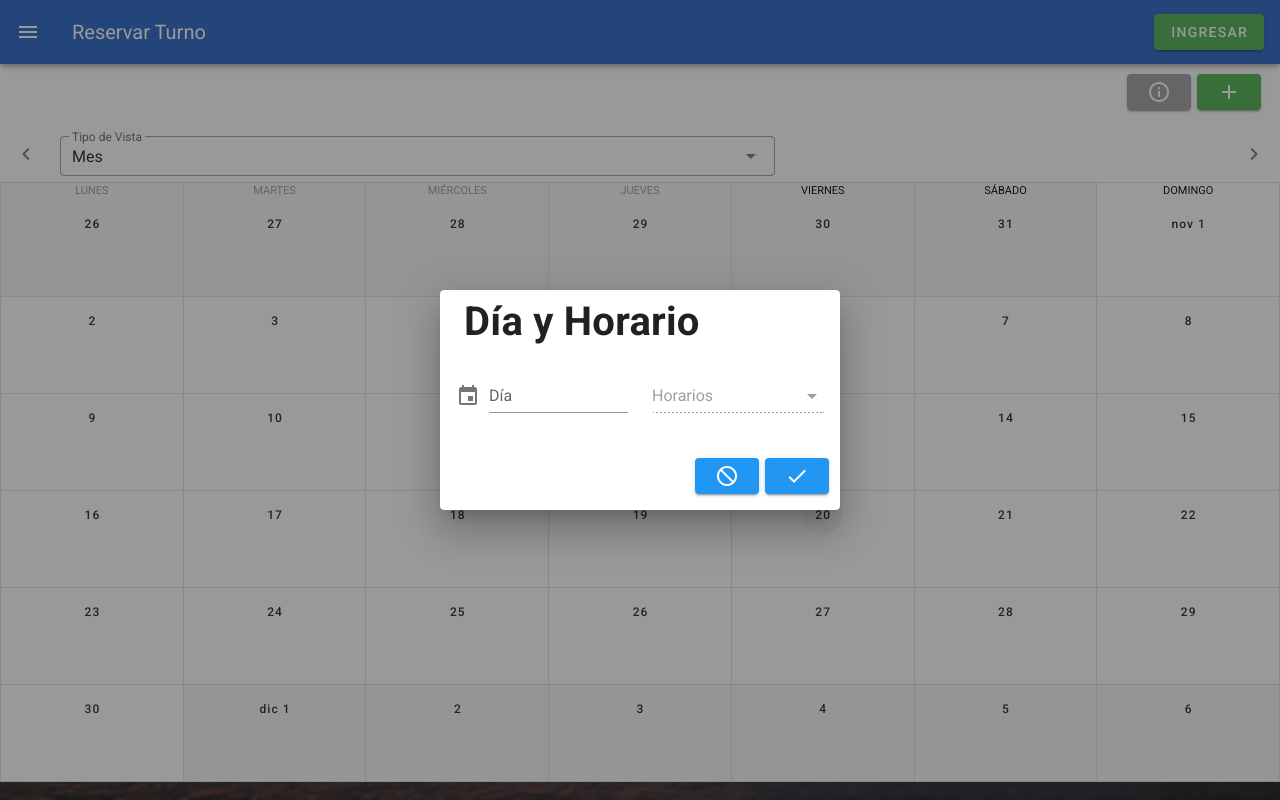
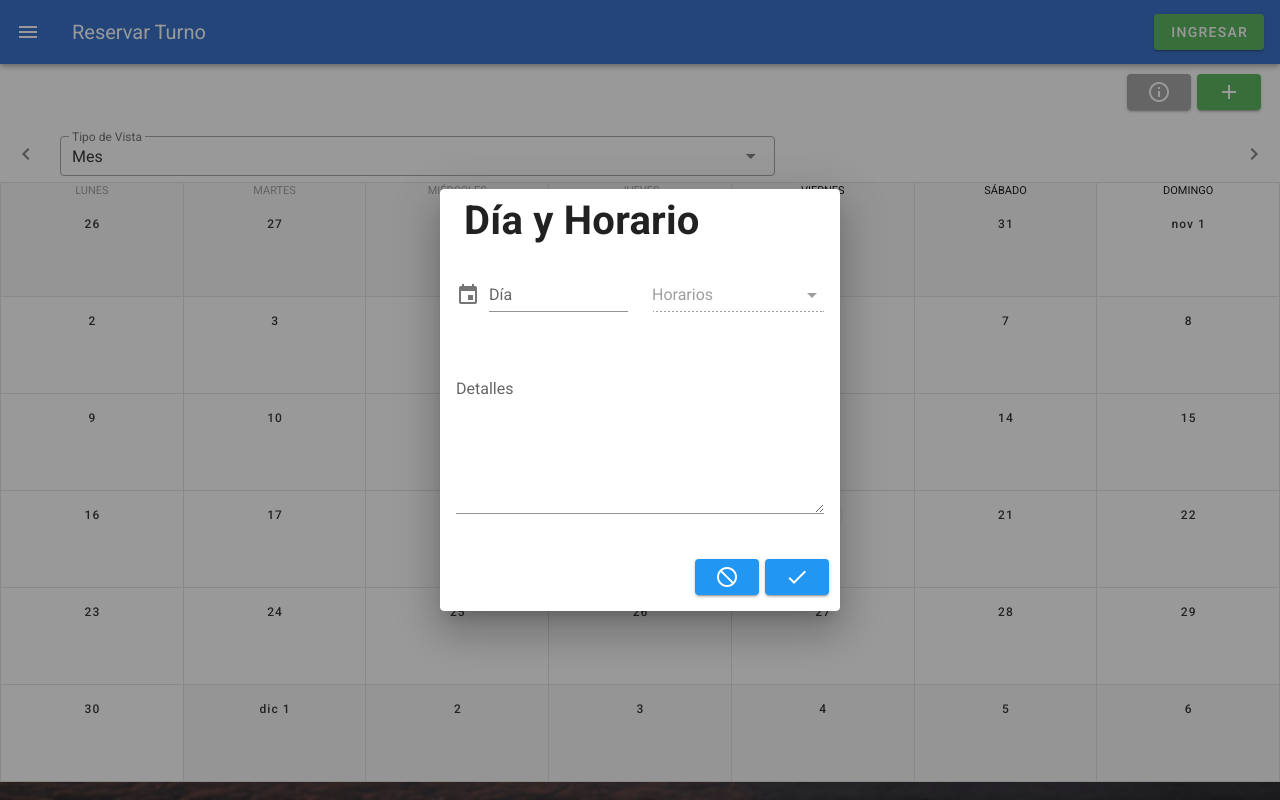
Before and after one commit to SebastianPintos/MEVN-MyCar, a Vue app in the folder client/: page /turno in a window 1280 px wide. Both pictures are taken after a click on the button 1229 px from the left and 92 px from the top of the page. Built offline with nearby package versions, Linux system fonts and the light colour scheme; no server answers.

Commit message:
Agregado detalle en reserva

```diff
--- a/client/src/components/Reservas.vue
+++ b/client/src/components/Reservas.vue
@@ -106,6 +106,9 @@
                         </v-col>
                         <v-col cols="12" md="6">
                             <v-select :label="texto" v-model="horario" :disabled="!mostrarHorario" :items="horarios" :rules="requerido"></v-select>
+                        </v-col>
+                        <v-col cols="12" md="12">
+                            <v-textarea label="Detalles" v-model="detalleReserva" ></v-textarea>
                         </v-col>
                     </v-row>
                 </v-card-text>
@@ -246,6 +249,7 @@ export default {
     },
     data: () => ({
         mensaje: "",
+        detalleReserva: "",
         valid: true,
         horaReserva: null,
         reservation: null,
@@ -555,7 +559,7 @@ export default {
                     "AppointmentTime": date,
                     "Client": this.cliente.cliente,
                     "BranchOffice": this.sucursal,
-                    "Details": "Detalle",
+                    "Details": this.detalleReserva,
                     "Service": servId,
                     "Vehicle": {
                         "VehicleID": this.cliente.vehiculo._id,
@@ -593,7 +597,7 @@ export default {
                     this.horaReserva = String(this.reservation.reservation.AppointmentTime);
                     this.getReservas(this.sucursal._id);
                 }
-
+                this.detalleReserva = "",
                 this.date = null;
                 this.horario = null;
             });
```
